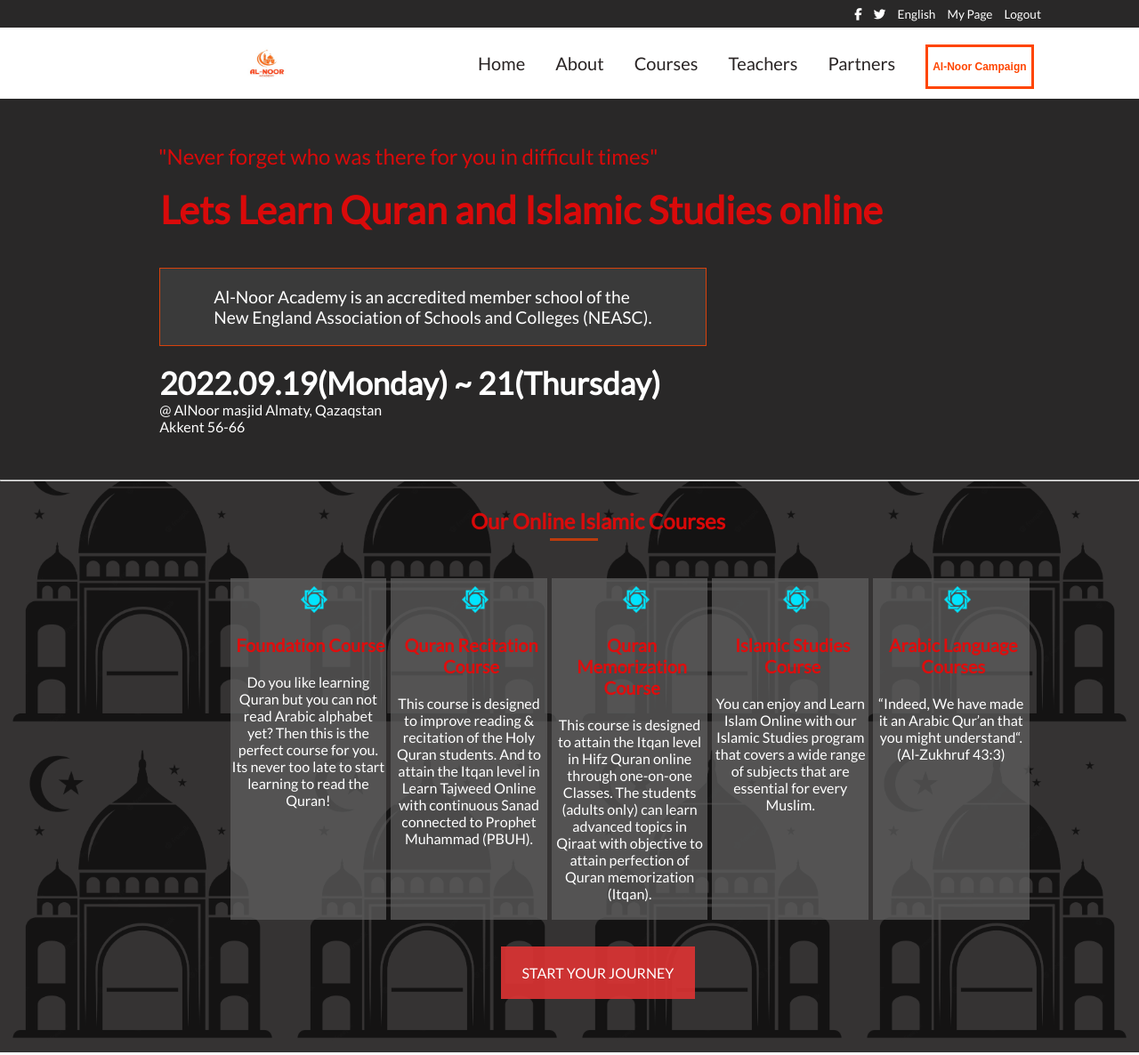
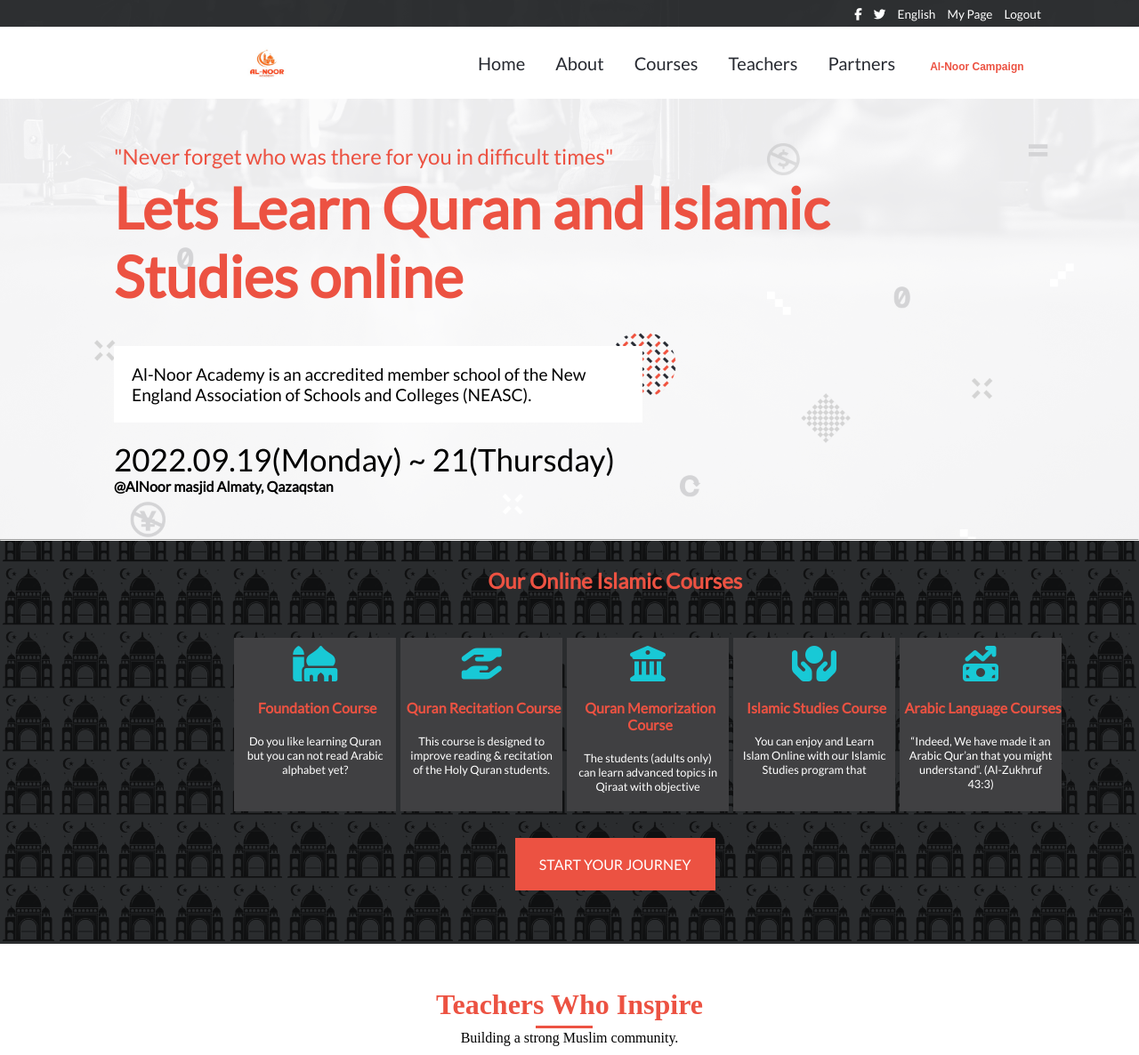
Before and after one commit to NurkaAmre/Conference-page, a website: page index.html in a window 1280 px wide. Shown: the top 1186 px of the page at 89% size. Drawn offline with Linux system fonts and the light colour scheme.

Commit message:
Fix errors

```diff
--- a/index.html
+++ b/index.html
@@ -55,11 +55,12 @@
         </ul>
     </header>
     <main>
+
         <section class="hero-section">
             <div class="container-main">
+                <i class="fa-solid fa-bars"></i>
                <div class="container-start">
                     <div class="context">
-                    <img class="hamburger" src="./assets/mobile/hamburger.png" alt="menu">
                         <p class="never">"Never forget who was there for you in difficult times"</p>
                         <h1>Lets Learn Quran and Islamic Studies online</h1>
                     </div>
@@ -67,8 +68,9 @@
                         <p>Al-Noor Academy is an accredited member school of the New England Association of Schools and Colleges (NEASC).</p>
                     </div>
                     <div class="date">
-                    <p class="big"><strong>2022.09.19(Monday) ~ 21(Thursday)</strong></p>
-                    <p class="small">@ AlNoor masjid Almaty, Qazaqstan<br> Akkent 56-66 </p>
+                        <p class="big">2022.09.19(Monday) ~ 21(Thursday)</p>
+                        <p class="small"><strong>@AlNoor masjid Almaty, Qazaqstan</strong></p>
+                    </div>
                </div>
             </div>
         </section>
@@ -82,31 +84,31 @@
                     <hr class="hr-org">
                     <ul class="grey cards">
                     <li class="pos-rel">
-                        <img class="img1" src="./assets/mobile/al-noor.png" alt="mosque" width="30px" height="30px">
+                        <i class="fa-solid fa-mosque"></i>
                         <h4>Foundation Course</h4>
-                        <p class="intro">Do you like learning Quran but you can not read Arabic alphabet yet? Then this is the perfect course for you. Its never too late to start learning to read the Quran!</p>
+                        <p class="intro">Do you like learning Quran but you can not read Arabic alphabet yet?</p>
                     </li>
 
                     <li class="pos-rel">
-                        <img class="img2" src="./assets/mobile/al-noor.png" alt="" width="30px" height="30px">
+                        <i class="fa-solid fa-hand-holding-hand"></i>
                         <h4>Quran Recitation Course</h4>
-                        <p class="intro">This course is designed to improve reading & recitation of the Holy  Quran students. And to attain the Itqan level in Learn Tajweed Online with continuous Sanad connected to Prophet Muhammad (PBUH).</p>
+                        <p class="intro">This course is designed to improve reading & recitation of the Holy  Quran students.</p>
                     </li>
 
                     <li class="pos-rel">
-                        <img src="./assets/mobile/al-noor.png" alt="" width="30px" height="30px">
+                        <i class="fa-solid fa-building-columns"></i>
                         <h4>Quran Memorization Course</h4>
-                        <p class="intro">This course is designed to attain the Itqan level in Hifz Quran online through one-on-one Classes. The students (adults only) can learn advanced topics in Qiraat with objective to attain perfection of Quran memorization (Itqan).</p>
+                        <p class="intro"> The students (adults only) can learn advanced topics in Qiraat with objective</p>
                     </li>
 
                     <li class="pos-rel">
-                        <img src="./assets/mobile/al-noor.png" alt="" width="30px" height="30px">
+                        <i class="fa-solid fa-hands-holding-circle"></i>
                         <h4>Islamic Studies Course</h4>
-                        <p class="intro">You can enjoy and Learn Islam Online with our Islamic Studies program that covers a wide range of subjects that are essential for every Muslim.</p>
+                        <p class="intro">You can enjoy and Learn Islam Online with our Islamic Studies program that </p>
                     </li>
 
                     <li class="pos-rel">
-                        <img src="./assets/mobile/al-noor.png" alt="" width="30px" height="30px">
+                        <i class="fa-solid fa-money-bill-trend-up"></i>
                         <h4>Arabic Language Courses</h4>
                         <p class="intro">“Indeed, We have made it an Arabic Qur’an that you might understand“. (Al-Zukhruf 43:3)
 
@@ -136,7 +138,7 @@
         </section>
 
         <section>
-            <div class="container-main">
+            <div class="container-main conta">
                 <div class="container-start">
                     <h2 class="partners">Partners</h2>
                 <ul class="flex1">
@@ -153,7 +155,7 @@
     <footer>
         <div class="container-main footer">
             <div class="container-start">
-                <label class="logo2" for="logo"><img src="./assets/mobile/logo2.png" alt="logo" width="80px" height="80px"></label>
+                <label class="logo2" for="logo"><img src="./assets/mobile/logo1.png" alt="logo" width="80px" height="80px"></label>
                 <p class="footer-text">
                     © 2022 Al-noor Mu'alim al-Qur'an<br>
 Islamic Information Center
--- a/js/main.js
+++ b/js/main.js
@@ -1,5 +1,5 @@
 //  Hamburger menu
-const hamburger = document.querySelector('.hamburger');
+const hamburger = document.querySelector('.fa-bars');
 const openMenu = document.querySelector('.mobile-option');
 const extBtn = document.querySelector('.exit');
 
--- a/style.css
+++ b/style.css
@@ -7,7 +7,7 @@
   text-decoration: none;
 }
 
-.hamburger {
+.container-main .fa-bars {
   display: none;
 }
 
@@ -16,7 +16,7 @@
 }
 
 .first-nav {
-  background-color: rgb(46, 45, 45);
+  background-color: #18191a;
   height: 30px;
   width: 100%;
   font-family: 'Lato', sans-serif;
@@ -70,18 +70,18 @@
 }
 
 .second-nav ul li a {
-  color: rgb(41, 36, 36);
+  color: #272a31;
   font-size: 1.25rem;
   justify-content: space-between;
   font-weight: 500;
 }
 
 a.active:hover {
-  color: orangered;
+  color: #ec5242;
 }
 
 .cc-btn {
-  color: orangered;
+  color: #ec5242;
   font-weight: 600;
   font-size: 0.75rem;
   line-height: 20px;
@@ -90,7 +90,7 @@
   padding-block: 12px;
   padding-left: 5px;
   padding-right: 5px;
-  border: 3px solid orangered;
+  border: rgba(236, 82, 66, 0.95);
 }
 
 .cc-btn:hover {
@@ -98,89 +98,82 @@
   color: #fff;
 }
 
+.conta {
+  background-color: #0f0f10;
+}
+
 /* Hero-section */
 .hero-section,
 .container-main {
-  background-color: rgb(41, 40, 40);
+  background-image: url(./assets/mobile/bkgrnd.png);
+  background-position: top left;
+  background-blend-mode: overlay;
+  background-size: 100%;
 }
 
 .container-start {
   padding-inline-start: 10%;
   padding-inline-end: 10%;
+
 }
-
-.context {
-  margin-inline-start: 2%;
-  margin-inline-end: 2%;
-}
-
-/* .context2 {
-  margin-inline-start: 0;
-  margin-inline-end: 0;
-} */
 
 .context p {
   padding-top: 50px;
-  color: rgba(237, 7, 7, 0.897);
+  color: #ec5242;
   font-family: 'Lato', sans-serif;
   font-size: 1.5rem;
-  padding-left: 3%;
 }
 
 .never2 {
-  text-align: center;
-  padding-right: 12%;
+
+  padding-left: 18%;
 }
 
 .html2-p {
-  margin-left: 16%;
-
-  /* margin-right: 0; */
-  text-align: center;
+  padding-left: 18%;
   font-size: 1rem;
 }
 
 .context h1 {
-  color: rgba(237, 7, 7, 0.897);
+  color: #ec5242;
   font-family: 'Lato', sans-serif;
-  font-size: 2.6875rem;
-  text-align: center;
+  font-size: 4rem;
+  font-weight: 700;
   padding-right: 11%;
-  padding-top: 20px;
+  padding-top: 5px;
 }
 
 .bg-color {
-  background-color: rgba(88, 88, 88, 0.379);
-  color: #fff;
-  width: 60%;
-  margin-inline-start: 5%;
+  background-color: #fff;
+  color: #000;
+  width: 58%;
+  /* margin-inline-start: 5%; */
   margin-top: 40px;
   display: flex;
   justify-content: center;
-  border: 1px solid rgba(255, 68, 0, 0.799);
 }
 
 .bg-color2 {
-  margin-inline-start: 18%;
+  margin-inline-start: 8%;
   margin-bottom: 3%;
+  width: 90%;
 }
 
 .bg-color p {
   font-size: 1.2rem;
   padding-top: 20px;
-  padding-left: 60px;
-  padding-right: 60px;
+  padding-left: 20px;
+  padding-right: 20px;
   padding-bottom: 20px;
   font-family: 'Lato', sans-serif;
 }
 
 .date {
   font-family: 'Lato', sans-serif;
-  color: #fff;
+  color: #000;
   display: flex;
   justify-content: center;
   flex-direction: column;
-  margin-inline-start: 5%;
   margin-top: 20px;
 }
 
@@ -199,7 +192,7 @@
 
 .date2 .small2 {
   margin-left: 28%;
-  color: #fff;
+  color: #000;
   margin-bottom: 100px;
 }
 
@@ -209,14 +202,12 @@
 
 /* Section about courses */
 .bg-0 {
-  background-color: rgba(15, 14, 14, 0.895);
+  background-color: #151617;
   background-image: url(./assets/mobile/fbs.jpg);
   background-position: bottom right;
   background-blend-mode: overlay;
-  background-size: 25%;
-
-  /* padding-left: 10%; */
-  padding-right: 5%;
+  background-size: 5%;
+  padding-right: 2%;
 }
 
 .bg-1 {
@@ -224,7 +215,7 @@
 }
 
 .title {
-  color: rgba(237, 7, 7, 0.897);
+  color: #ec5242;
   text-align: center;
   padding-top: 30px;
   font-family: 'Lato', sans-serif;
@@ -233,7 +224,7 @@
 }
 
 .hr-org {
-  background-color: rgba(220, 61, 4, 0.813);
+  color: #ec5242;
   width: 5%;
   padding-top: 3px;
   border: none;
@@ -281,7 +272,7 @@
 }
 
 .btn-second {
-  background-color: rgba(223, 52, 52, 0.897);
+  background-color: #ec5242;;
   color: white;
   border: none;
   width: 20%;
@@ -295,9 +286,15 @@
 }
 
 .pos-rel {
-  background-color: rgba(96, 96, 96, 0.719);
+  background-color: #404042;
   margin-right: 5px;
   text-align: center;
+}
+
+.fa-solid {
+  font-size: 40px;
+  color: rgb(24, 201, 214);
+  padding-top: 5%;
 }
 
 .pos-rel img {
@@ -310,8 +307,8 @@
 }
 
 h4 {
-  font-size: 1.25em;
-  color: rgba(237, 7, 7, 0.897);
+  font-size: 1rem;
+  color: #ec5242;
   padding-top: 20px;
   padding-bottom: 20px;
   padding-left: 5px;
@@ -322,14 +319,14 @@
 .intro {
   color: #fff;
   padding-bottom: 20px;
-
-  /* padding-left: 10px;
-  padding-right: 10px; */
+  padding-left: 10px;
+  padding-right: 10px;
   font-family: 'Lato', sans-serif;
+  font-size: 0.8rem;
 }
 
 .hr-teach {
-  background-color: rgba(220, 61, 4, 0.813);
+  background-color: #ec5242;
   width: 5%;
   padding-top: 3px;
   border: none;
@@ -345,7 +342,7 @@
 }
 
 .teach {
-  color: rgba(237, 7, 7, 0.897);
+  color: #ec5242;
   text-align: center;
   padding-top: 50px;
   font-size: 2rem;
@@ -462,7 +459,7 @@
 }
 
 .t-p {
-  color: rgba(237, 7, 7, 0.897);
+  color: #ec5242;
   font-family: 'Lato', sans-serif;
   font-size: 1.5rem;
   font-weight: 600;
@@ -476,7 +473,7 @@
 }
 
 .hr-g {
-  background-color: rgb(60, 59, 59);
+  background-color: #272a31;
   width: 10%;
   padding-top: 2px;
   margin-top: 5px;
@@ -496,7 +493,7 @@
   justify-content: space-around;
   font-family: 'Lato', sans-serif;
   color: rgba(201, 51, 51, 0.598);
-  font-size: 1.3rem;
+  font-size: 1rem;
   padding-top: 20px;
   overflow: auto;
   padding-bottom: 50px;
@@ -505,13 +502,13 @@
 }
 
 .footer {
-  background-color: #000;
+  background-color: #d3d3d3;
 }
 
 .footer-text {
   display: inline-block;
   float: right;
-  color: #fff;
+  color: #000;
   font-size: 1rem;
   padding-top: 20px;
   padding-right: 50px;
@@ -529,15 +526,10 @@
     display: none;
   }
 
-  .container-start {
-    padding: 0;
-  }
-
-  .hamburger {
+  .container-main .fa-bars {
+    color: #000;
     display: block;
-    width: 30px;
-    height: 35px;
-    margin-left: 20px;
+    margin-left: 15px;
     padding-top: 15px;
   }
 
@@ -651,11 +643,12 @@
 
   .comment {
     top: 30%;
-    right: 10%;
+    right: 2%;
   }
 
   .comments {
     top: 80%;
+    left: 10%;
   }
 }
 
```
Also changed, not shown: pages/about.html (+4 -3 lines). Lines whose indentation alone changed are shown as unchanged.
